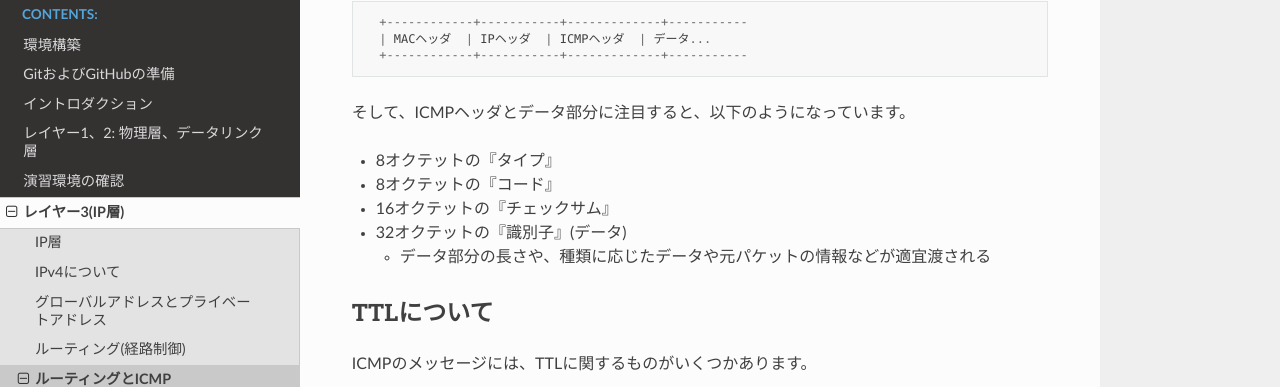
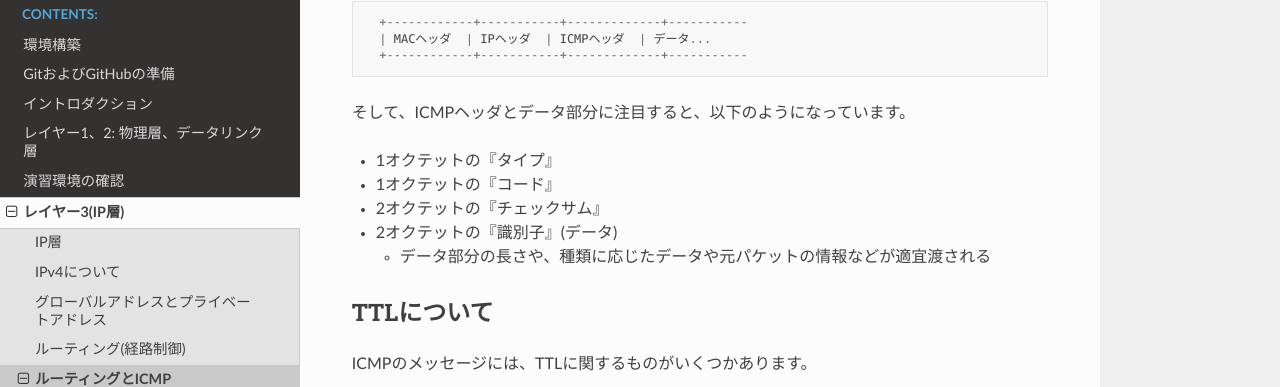
Before and after one commit to densuke/2025-network-doc, a Sphinx documentation site: the page built from source/ip/icmp.md, in a window 1280 px wide and 900 px high, scrolled down 407 px. Shown: the part 107-494 px from the top of the window. Built offline with Sphinx 7.4.7 and the Read the Docs theme 3.1.0, drawn with Linux system fonts in a browser that asks for light colours; pages that are not in the unit, such as notebooks, are missing from menus.

Commit message:
ビット単位だったのを間違えて書いていたのを訂正
8オクテットではなく8ビットで1オクテットでした。

Co-authored-by: Copilot <175728472+Copilot@users.noreply.github.com>

```diff
--- a/source/ip/icmp.md
+++ b/source/ip/icmp.md
@@ -21,10 +21,10 @@ ICMPパケットは、IPパケットのペイロードに存在します。
 
 そして、ICMPヘッダとデータ部分に注目すると、以下のようになっています。
 
-- 8オクテットの『タイプ』
-- 8オクテットの『コード』
-- 16オクテットの『チェックサム』
-- 32オクテットの『識別子』(データ)
+- 1オクテットの『タイプ』
+- 1オクテットの『コード』
+- 2オクテットの『チェックサム』
+- 2オクテットの『識別子』(データ)
     - データ部分の長さや、種類に応じたデータや元パケットの情報などが適宜渡される
 
 ## TTLについて
```
